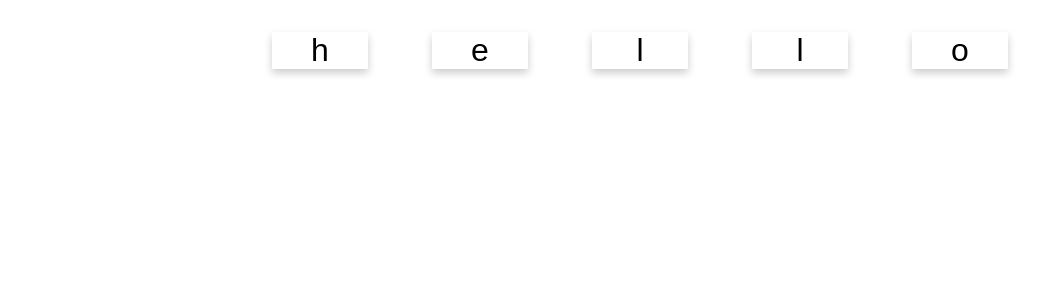
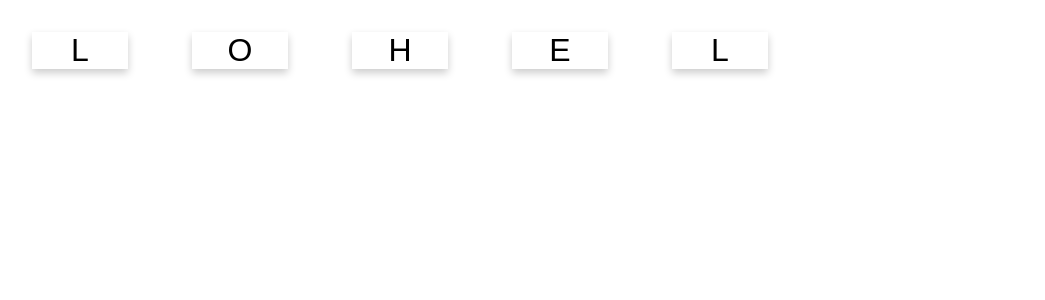
Before and after one commit to n4sunday/3SA03-React, a React (Create React App) app: page / in a window 1280 px wide. Shown: the top 300 px of the page, without its empty margins (0-1045 px from the left). Built offline with nearby package versions, Linux system fonts and the light colour scheme.

Commit message:
Update 4 Game Logic

```diff
--- a/src/App.js
+++ b/src/App.js
@@ -6,10 +6,8 @@
 class App extends Component {
   render() {
     return (
-      <div className="App">
-        {
+      <div className="AppHandler as Props">
           <WordCard value="hello"/>
-        }
       </div>
     );
   }
--- a/src/CharacterCard.js
+++ b/src/CharacterCard.js
@@ -17,12 +17,19 @@
         }
     }
 
+    componentDidUpdate(prevProps) {
+        if (prevProps.attempt != this.props.attempt) {
+            this.setState({ active: false })
+        }
+    }
+
     activate = () => {
         if (!this.state.active) {
             this.props.activationHandler(this.props.value)
             this.setState({ active: true })
         }
     }
+
     render() {
         let className = `card ${this.state.active ? 'activeCard' : ''}`
         return (
--- a/src/WordCard.js
+++ b/src/WordCard.js
@@ -1,6 +1,19 @@
 import React, { Component } from 'react';
 import './App.css';
 import CharacterCard from './CharacterCard';
+import _ from 'lodash';
+
+const prepareStateFromWord = (given_word) => {
+    let word = given_word.toUpperCase()
+    let chars = _.shuffle(Array.from(word))
+    return {
+        word,
+        chars,
+        attempt: 1,
+        guess: [],
+        completed: false
+    }
+}
 
 export default class WordCard extends Component {
     constructor(props) {
@@ -10,14 +23,42 @@
         }
     }
 
-    activationHandler = c => {
-        console.log(`${c} has been activated.`)
+    componentWillMount() {
+        let data = prepareStateFromWord(this.props.value);
+        this.setState({
+            word: data.word,
+            chars: data.chars,
+            attempt: data.attempt,
+            guess: data.guess,
+            completed: data.completed,
+        })
     }
+
+    activationHandler = (c) => {
+        let guess = [...this.state.guess, c]
+        this.setState({ guess })
+        if (guess.length == this.state.chars.length) {
+            if (this.state.word.match(guess.join('').toString())) {
+                this.setState({
+                    guess: [],
+                    completed: true
+                })
+            }
+            else {
+                this.setState({
+                    guess: [],
+                    attempt: this.state.attempt + 1
+                })
+            }
+        }
+    }
+
     render() {
+        console.log(this)
         return (
             <div>
-                {Array.from(this.props.value).map((c, i) => <CharacterCard value={c} key={i} attempt={this.state.attempt}
-activationHandler={this.activationHandler}/>)}
+                {this.state.chars.map((c, i) => <CharacterCard value={c} key={i} attempt={this.state.attempt}
+                            activationHandler={this.activationHandler} />)}
             </div>
         );
     }
```
